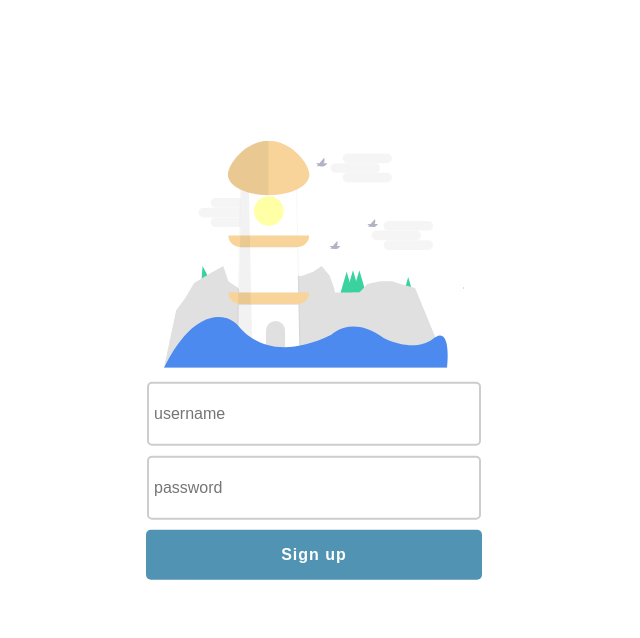
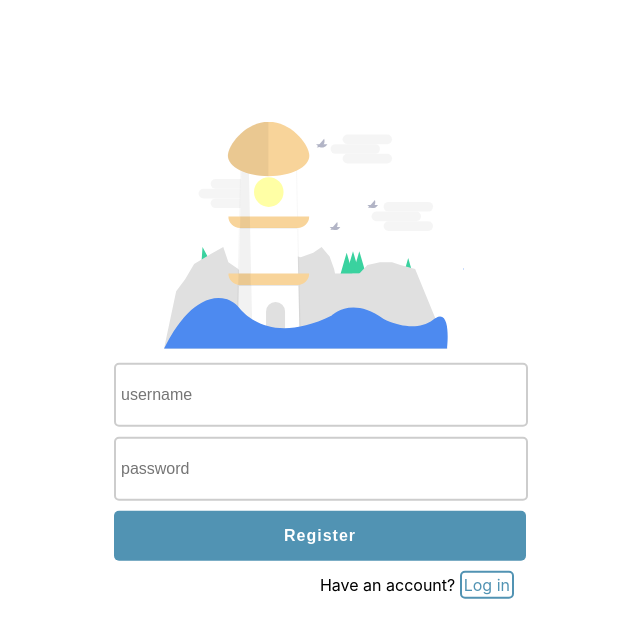
Before and after one commit to roselandroche/Pintereach-Frontend, a React (Create React App) app in the folder articles/: page /register in a window 1280 px wide. Shown: the top 638 px of the page, without its empty margins (326-966 px from the left). Built offline with nearby package versions, Linux system fonts and the light colour scheme.

Commit message:
made some tweaks to the register page

```diff
--- a/articles/src/App.css
+++ b/articles/src/App.css
@@ -21,7 +21,6 @@
   color: #09d3ac;
 }
 
-
 .navbar {
   height: 50px;
   background: #5193b3;
@@ -36,7 +35,7 @@
   font-weight: bold;
 }
 
-.navbar .nav-button-container{
+.navbar .nav-button-container {
   display: flex;
   align-items: center;
   justify-content: space-around;
@@ -63,12 +62,10 @@
   padding: 5px;
   height: 25px;
   width: 50px;
-
 }
-.navbar .logout-button img{
+.navbar .logout-button img {
   filter: invert();
 }
-
 
 .article-group {
   background: #f1f1f1;
@@ -96,10 +93,7 @@
   overflow: hidden;
 }
 
-
-
 .article-group .card .card-content .category {
-
   background: #cdcdcd;
   display: inline-block;
   padding: 2px 5px;
@@ -120,20 +114,14 @@
   border-radius: 5px;
 }
 
-
 .article-group .card-image img {
-
   position: absolute;
   top: 0;
   left: 0;
   height: 100%;
 }
 
-
-
 .article-group .title {
-
-
   text-align: left;
   font-weight: bold;
   color: #363636;
@@ -150,18 +138,34 @@
   transform: translate(-50%, -50%);
 }
 
-.register input{
+.register input {
   padding: 5px;
   font-size: 16px;
+  width: 100%;
 }
 
-.register button{
-  width: 84%;
+.register button {
+  width: 103%;
   font-size: 16px;
   font-weight: bold;
   letter-spacing: 1px;
 }
 
+.register .register-login {
+  text-align: right;
+  margin-top: 10px;
+}
+.register .register-login .button {
+  display: inline-block;
+  height: 20px;
+  background: none;
+  color: #5193b3;
+  border: solid 2px #5193b3;
+  border-radius: 5px;
+  cursor: pointer;
+  text-decoration: none;
+  padding: 2px;
+}
 .styled-input {
   width: 80%;
   height: 50px;
@@ -200,7 +204,6 @@
   text-decoration: none;
 }
 
-
 /* articles component */
 .article-container {
   display: flex;
@@ -226,7 +229,7 @@
 }
 
 .summary {
-  text-align: left
+  text-align: left;
 }
 
 .article-buttons {
@@ -270,7 +273,6 @@
   width: 90%;
 }
 
-
 /* Login page */
 
 .login {
@@ -283,36 +285,34 @@
   transform: translate(-50%, -50%);
 }
 
-.login input{
+.login input {
   padding: 5px;
   width: 97%;
   font-size: 16px;
 }
 
-.login button{
+.login button {
   padding: 5px;
   width: 100%;
   font-size: 16px;
   font-weight: bold;
 }
-.login h1{
+.login h1 {
   color: #363636;
 }
 
 /* Update Article */
 
-.update-article{
+.update-article {
   max-width: 500px;
   margin: 20px auto;
-
 }
-.update-article h1{
+.update-article h1 {
   font-size: 24px;
   color: #363636;
-
 }
 
-.danger-button{
+.danger-button {
   display: block;
   width: 80%;
   height: 50px;
@@ -324,6 +324,6 @@
   cursor: pointer;
 }
 
-.back-arrow{
+.back-arrow {
   filter: invert();
 }
--- a/articles/src/components/Register.jsx
+++ b/articles/src/components/Register.jsx
@@ -3,6 +3,7 @@ import { withFormik, Form, Field } from "formik";
 import * as Yup from 'yup';
 import { connect } from 'react-redux';
 import { registerUser } from '../action/register'
+import {Link} from 'react-router-dom'
 
 const Register = ({ values, touched, errors }) => {
 
@@ -28,7 +29,8 @@ const Register = ({ values, touched, errors }) => {
           type="password"
           />
           {touched.password && errors.password && ( <p className="error">{errors.password}</p>)}
-        <button className="primary-button" type="submit">Sign up</button>
+        <button className="primary-button" type="submit">Register</button>
+        <div className="register-login">Have an account? <Link to='/login' className="button">Log in</Link> </div>
       </Form>
     </div>
   );
```
Lines whose indentation alone changed are shown as unchanged.
